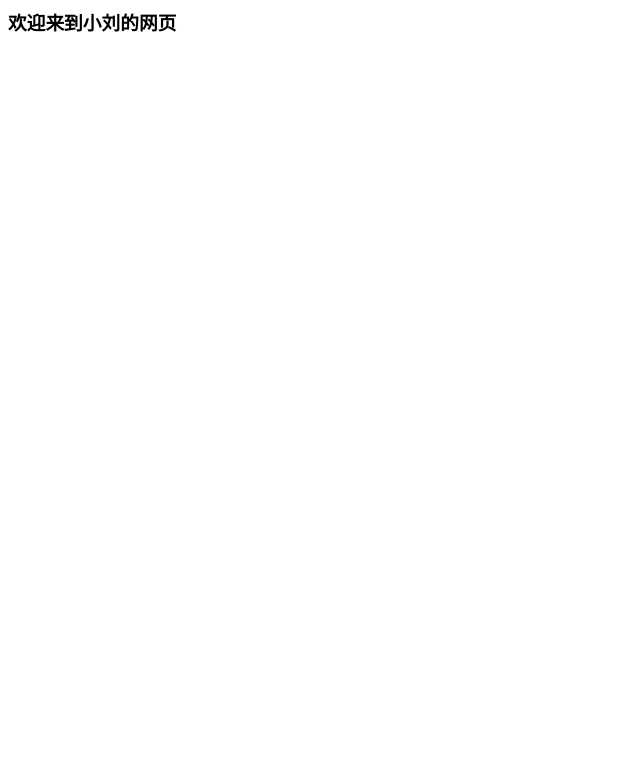
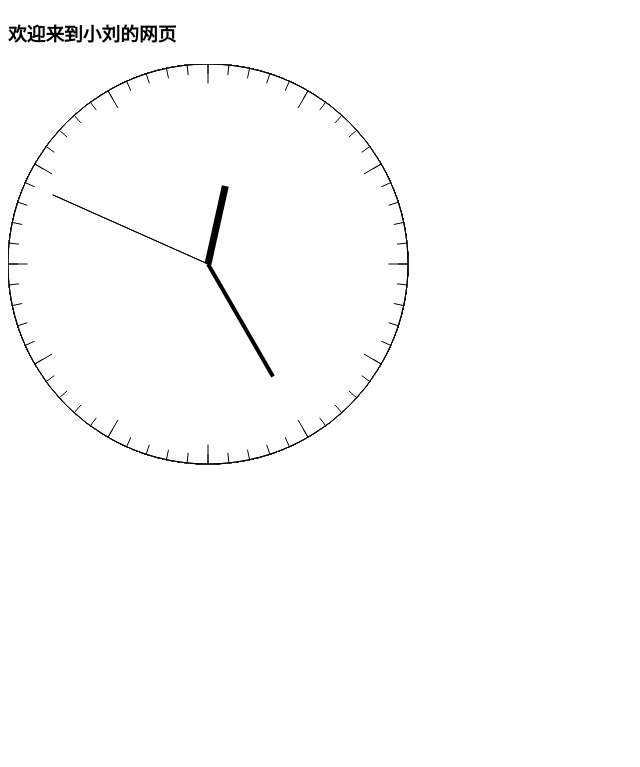
Before and after one commit to liuhaichao0326/liuhaichao0326.github.io, a plain HTML site: page index.html in a window 1280 px wide. Shown: the whole page, without its empty margins (0-640 px from the left). Drawn offline with Linux system fonts and the light colour scheme.

Commit message:
Update index.html

```diff
--- a/index.html
+++ b/index.html
@@ -1 +1,126 @@
-<h3>欢迎来到小刘的网页</h3>
+<!DOCTYPE html>
+<html lang="en">
+<head>
+    <meta charset="UTF-8">
+    <meta name="viewport" content="width=device-width, initial-scale=1.0">
+    <meta http-equiv="X-UA-Compatible" content="ie=edge">
+    <title>Document</title>
+</head>
+<body>
+    <h3>欢迎来到小刘的网页</h3>
+
+    <canvas id="myCanvas"></canvas>
+</body>
+</html>
+<script>
+var myCanvas=document.getElementById('myCanvas');
+	myCanvas.width=1000;
+	myCanvas.height=700;
+
+	var cvs=myCanvas.getContext("2d");
+function timer(){
+
+
+	var x=200,
+		y=200,
+		r=200,
+		date= new Date(),
+		hours = date.getHours(),
+		minutes=date.getMinutes(),
+		seconds=date.getSeconds()
+
+
+	var H=(-90 + hours*30 + minutes/2)*Math.PI/180;
+	var M=(-90 + minutes*6)*Math.PI/180;
+	var S=(-90 + seconds*6)*Math.PI/180;
+
+	cvs.beginPath();
+	cvs.arc(x,y,r,0,360*Math.PI/180);
+	cvs.fillStyle="#fff"
+	cvs.fill()
+	cvs.strokeStyle="#fff";
+	cvs.stroke();
+	cvs.closePath();
+
+	cvs.beginPath();
+	for(var i=0; i<60; i++){
+		cvs.moveTo(x,y);
+		cvs.arc(x,y,r,i*6*Math.PI/180,(i+1)*6*Math.PI/180);
+
+
+	}
+cvs.strokeStyle="#000";
+cvs.stroke();
+
+
+	cvs.beginPath();
+cvs.arc(x,y,r*(19/20),0,2*Math.PI);
+// cvs.strokeStyle="#fff";
+cvs.fillStyle="#fff"
+cvs.fill()
+
+
+cvs.beginPath();
+	for(var i=0; i<12; i++){
+		cvs.moveTo(x,y);
+		cvs.arc(x,y,r,i*30*Math.PI/180,(i+1)*30*Math.PI/180);
+
+	}
+cvs.strokeStyle="#000";
+cvs.stroke();
+
+	cvs.beginPath();
+cvs.arc(x,y,r*(18/20),0,2*Math.PI);
+// cvs.strokeStyle="#fff";
+cvs.fillStyle="#fff"
+cvs.strokeStyle="#fff"
+cvs.fill()
+
+
+
+
+cvs.stroke();
+
+cvs.beginPath();
+	cvs.moveTo(x,y);
+	cvs.arc(x,y,r*(8/20),H,H);
+cvs.lineWidth=7;
+cvs.strokeStyle="#000";
+cvs.stroke();
+
+
+
+
+
+
+cvs.beginPath();
+	cvs.moveTo(x,y);
+	cvs.arc(x,y,r*(13/20),M,M);
+cvs.lineWidth=4;
+cvs.strokeStyle="#000";
+cvs.stroke();
+	// cvs.moveTo(50,50)
+	// cvs.arc(50,50,50,0,6*Math.PI/180);
+	// for(var i=0; i<60; i++){
+	// 	cvs.moveTo(50,50)
+	// 	cvs.arc(50,50,50,i*6*Math.PI/180,(i+1)*6*Math.PI/180);
+	// }
+
+
+	// 0
+	cvs.beginPath();
+	cvs.moveTo(x,y);
+	cvs.arc(x,y,r*(17/20),S,S);
+cvs.lineWidth=1;
+cvs.strokeStyle="#000";
+cvs.stroke();
+
+
+
+
+	cvs.stroke();
+}
+timer();
+setInterval(timer,1000)
+
+</script>
```
